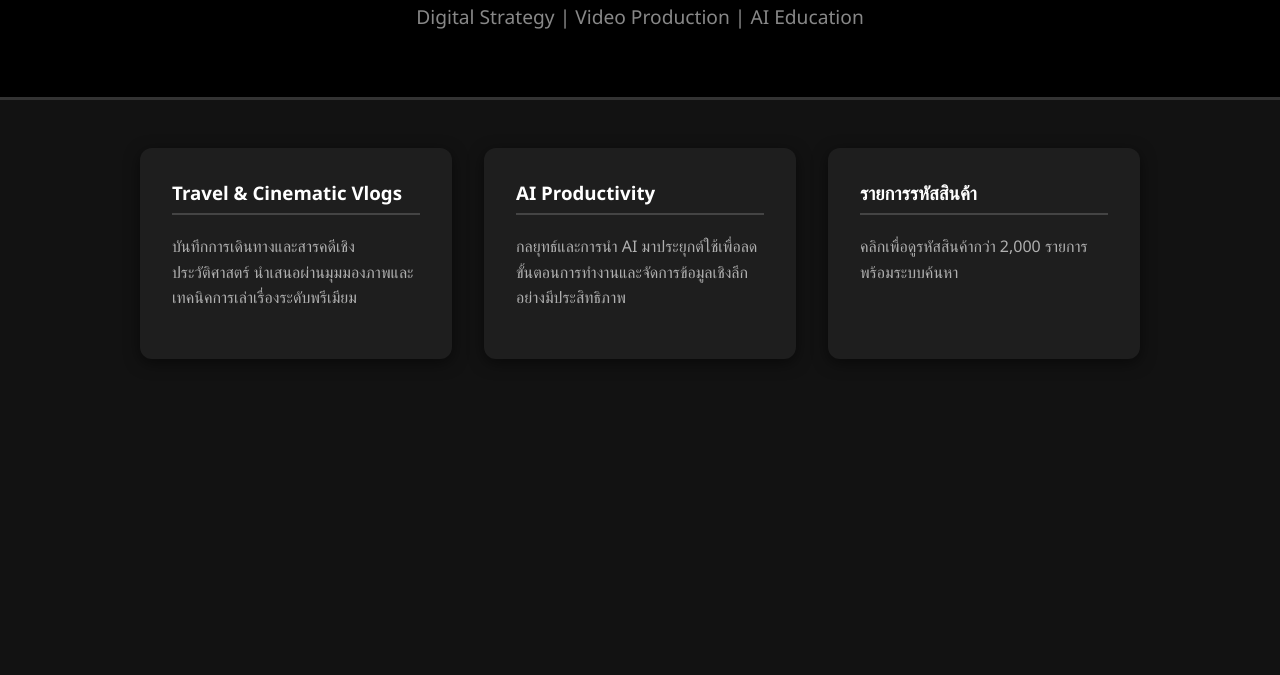
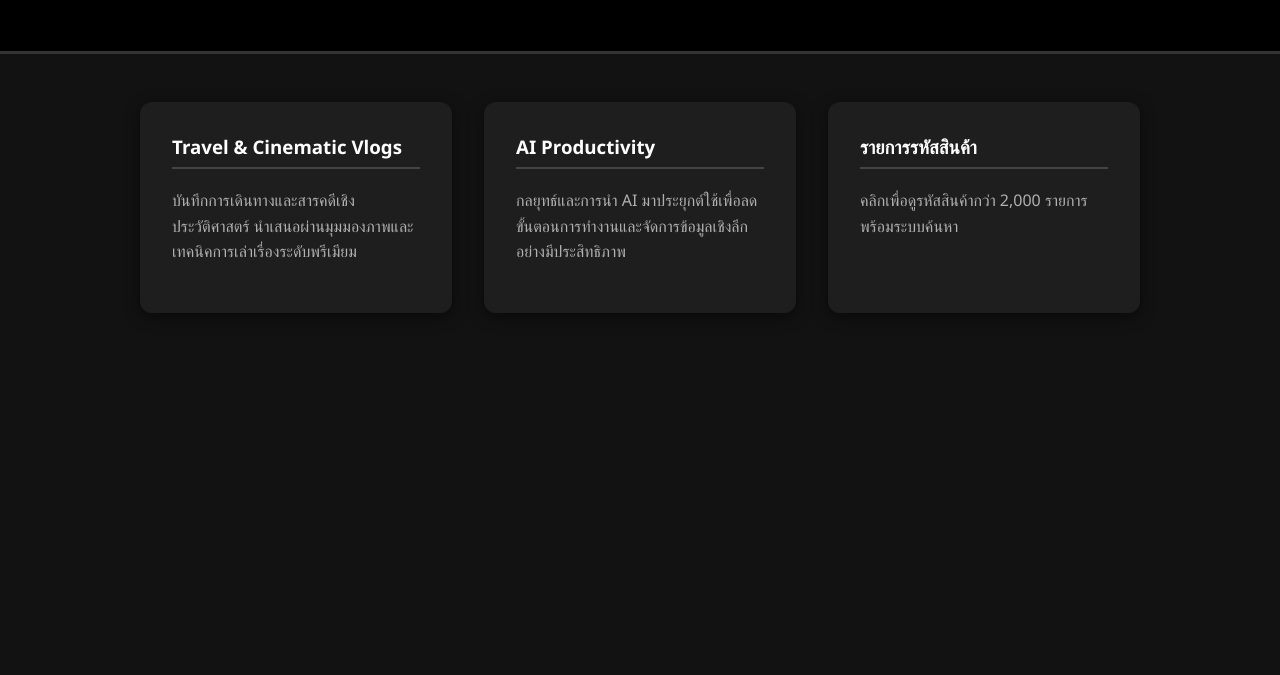
Before and after one commit to Mckenzie369/mckenzie369.github.io, a plain HTML site: page index.html in a window 1280 px wide. Shown: the part 125-800 px from the top of the page. Drawn offline with Linux system fonts and the light colour scheme.

Commit message:
Fix HTML encoding and update header content

```diff
--- a/index.html
+++ b/index.html
@@ -64,7 +64,7 @@
 
 <header>
     <h1>ฐานข้อมูลอาหารสัตว์</h1>
-    <p>Digital Strategy | Video Production | AI Education</p>
+    <p></p>
 </header>
 
 <div class="container">
```
